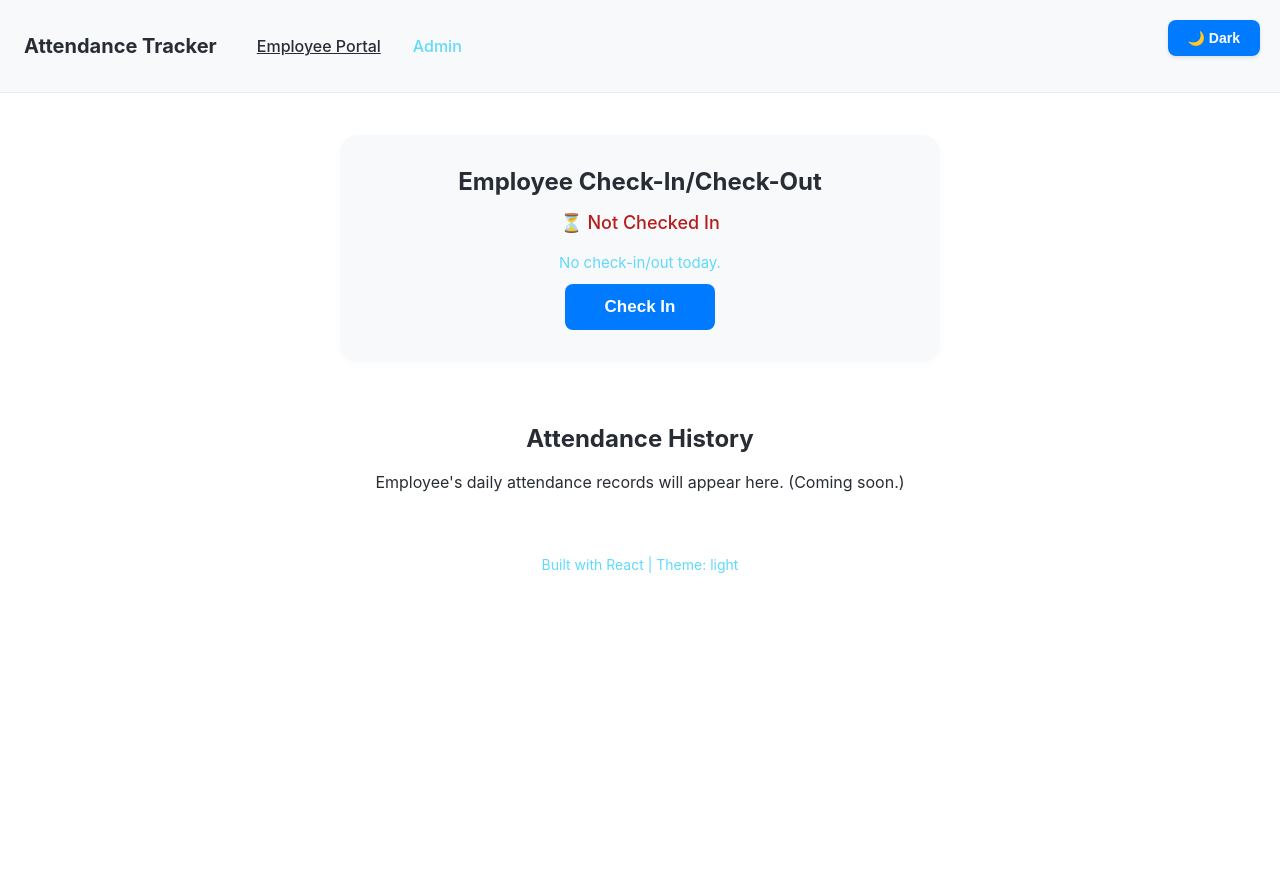
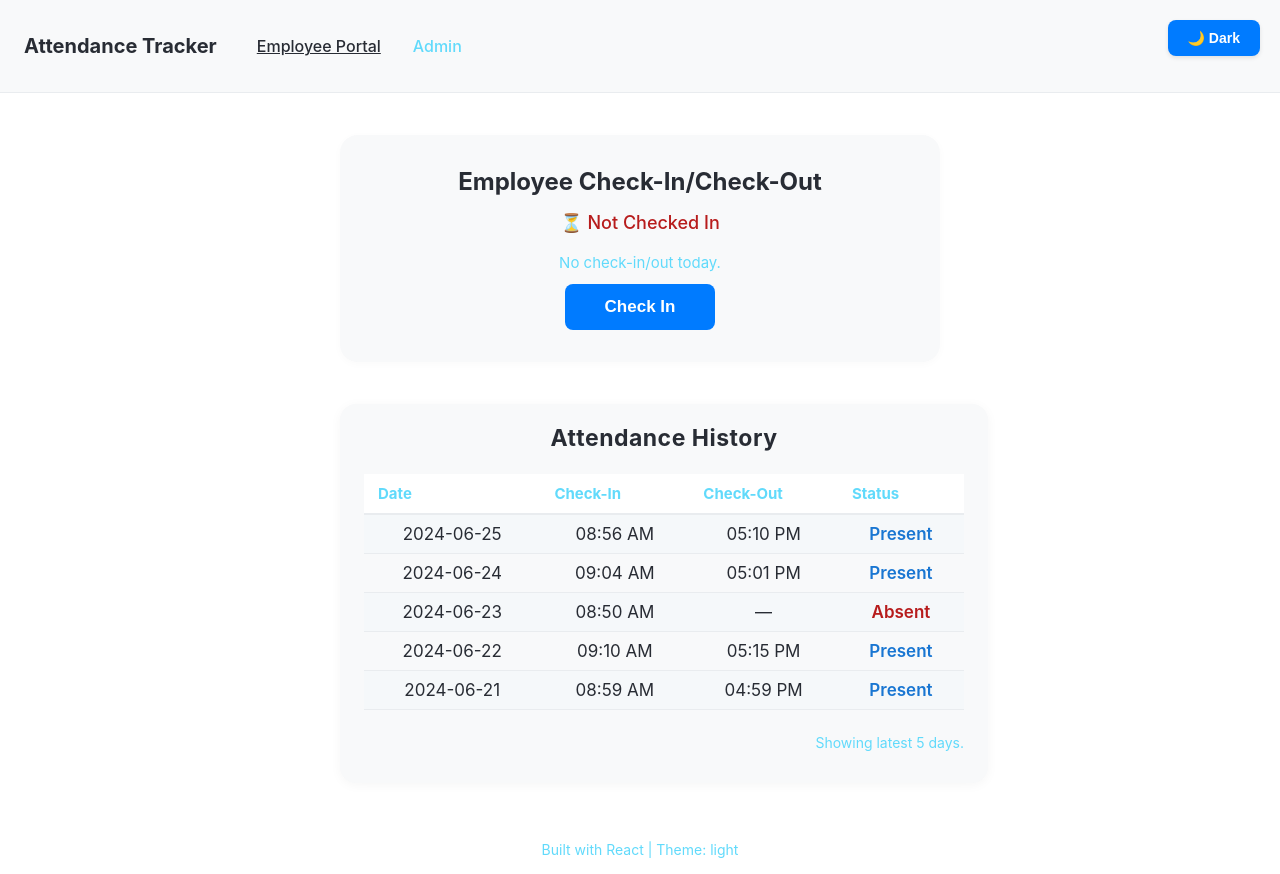
Before and after one commit to Workflow-Manager-admin/attendtrack-110575-4d5af8ed, a React (Create React App) app in the folder attendance_frontend/: page / in a window 1280 px wide. Shown: the top 874 px of the page. Before the commit the page ends 800 px from the top, so only its background shows below. Built offline with nearby package versions, Linux system fonts and the light colour scheme.

Commit message:
CheckPoint - cg7c666613

```diff
--- a/attendance_frontend/src/components/AttendanceHistory.js
+++ b/attendance_frontend/src/components/AttendanceHistory.js
@@ -1,16 +1,133 @@
 import React from "react";
+
+/**
+ * Example mock attendance records — in a real app this would come from a backend.
+ */
+const mockAttendanceHistory = [
+  {
+    date: "2024-06-25",
+    checkIn: "08:56 AM",
+    checkOut: "05:10 PM",
+    status: "Present"
+  },
+  {
+    date: "2024-06-24",
+    checkIn: "09:04 AM",
+    checkOut: "05:01 PM",
+    status: "Present"
+  },
+  {
+    date: "2024-06-23",
+    checkIn: "08:50 AM",
+    checkOut: "—",
+    status: "Absent"
+  },
+  {
+    date: "2024-06-22",
+    checkIn: "09:10 AM",
+    checkOut: "05:15 PM",
+    status: "Present"
+  },
+  {
+    date: "2024-06-21",
+    checkIn: "08:59 AM",
+    checkOut: "04:59 PM",
+    status: "Present"
+  },
+];
 
 // PUBLIC_INTERFACE
 function AttendanceHistory() {
   /**
    * Employee Attendance History view.
+   * Shows mock data in a modern styled table.
    */
   return (
-    <div>
-      <h2>Attendance History</h2>
-      <p>Employee's daily attendance records will appear here. (Coming soon.)</p>
-    </div>
+    <section
+      style={{
+        background: "var(--bg-secondary)",
+        borderRadius: 16,
+        boxShadow: "0 2px 12px rgba(0,0,0,0.04)",
+        padding: "1.25rem 1.5rem 2rem 1.5rem",
+        margin: "0 0 10px 0",
+        width: "100%",
+        overflow: "auto",
+      }}
+    >
+      <h2 style={{
+        marginTop: 0,
+        marginBottom: 22,
+        fontSize: 23,
+        fontWeight: 700,
+        letterSpacing: ".5px",
+        color: "var(--text-primary)"
+      }}>Attendance History</h2>
+      <table
+        style={{
+          width: "100%",
+          borderCollapse: "collapse",
+          background: "transparent",
+        }}
+      >
+        <thead>
+          <tr style={{
+            background: "var(--bg-primary)",
+            borderBottom: "2.5px solid var(--border-color)"
+          }}>
+            <th style={thStyle}>Date</th>
+            <th style={thStyle}>Check-In</th>
+            <th style={thStyle}>Check-Out</th>
+            <th style={thStyle}>Status</th>
+          </tr>
+        </thead>
+        <tbody>
+          {mockAttendanceHistory.map((rec, idx) => (
+            <tr
+              key={rec.date}
+              style={{
+                background:
+                  idx % 2 === 0 ? "rgba(200,220,255,0.08)" : "transparent",
+                borderBottom: "1px solid var(--border-color)",
+                fontSize: 17,
+              }}
+            >
+              <td style={tdStyle}>{rec.date}</td>
+              <td style={tdStyle}>{rec.checkIn}</td>
+              <td style={tdStyle}>{rec.checkOut}</td>
+              <td style={{
+                ...tdStyle,
+                fontWeight: 600,
+                color: rec.status === "Present"
+                  ? "#1976d2"
+                  : "#b71c1c"
+              }}>
+                {rec.status}
+              </td>
+            </tr>
+          ))}
+        </tbody>
+      </table>
+      <div style={{marginTop: 24, textAlign: "right", color: "var(--text-secondary)", fontSize: 14}}>
+        Showing latest {mockAttendanceHistory.length} days.
+      </div>
+    </section>
   );
 }
 
+const thStyle = {
+  padding: "10px 14px",
+  textAlign: "left",
+  fontWeight: 700,
+  color: "var(--text-secondary)",
+  fontSize: 15,
+  borderBottom: "2px solid var(--border-color)",
+  background: "transparent",
+};
+
+const tdStyle = {
+  padding: "9px 14px",
+  color: "var(--text-primary)",
+  fontSize: 17,
+};
+
 export default AttendanceHistory;
```
